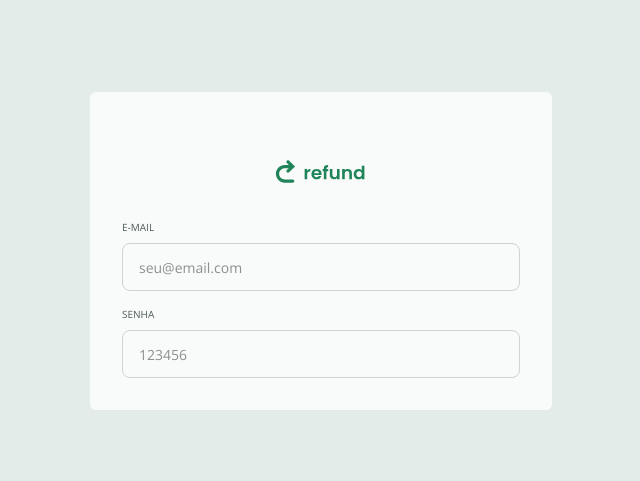
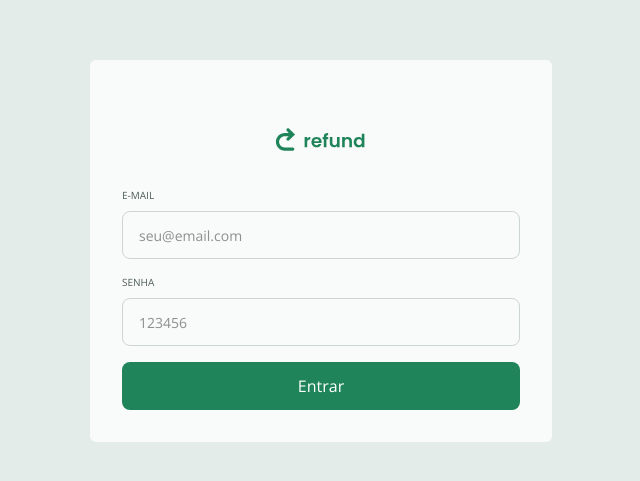
Before and after one commit to MSixels/Refund_React, a React (Vite) app: page / in a window 1280 px wide. Shown: the part 149-630 px from the top of the page, without its empty margins (319-959 px from the left). Built offline with nearby package versions, Linux system fonts and the light colour scheme.

Commit message:
Criando onSubmit com os Estados

```diff
--- /dev/null
+++ b/src/components/Button.tsx
@@ -0,0 +1,9 @@
+type Props = React.ComponentProps<"button"> & {
+  isLoading?: boolean
+}
+
+export function Button({ children, isLoading, type = "button", ...rest }: Props) {
+  return <button type={type} disabled={isLoading} {...rest} className="flex items-center justify-center bg-green-100 rounded-lg text-white cursor-pointer hover:bg-green-200 transition ease-linear disabled:opacity-50 disabled:cursor-progress h-12">
+    {children}
+  </button>
+}
--- a/src/components/Input.tsx
+++ b/src/components/Input.tsx
@@ -2,7 +2,7 @@ type Props = React.ComponentProps<"input"> & {
   legend?: string
 }
 
-export function Input({legend, ...rest}: Props) {
+export function Input({legend, type = "text", ...rest}: Props) {
   return (
     <fieldset className="flex flex-1 max-h-20 text-gray-200 focus-within:text-green-100">
     {legend && <legend className="uppercase text-xxs  mb-2 text-inherit">
@@ -10,7 +10,7 @@ export function Input({legend, ...rest}: Props) {
     </legend>
     }
 
-    <input type="text" className="w-full h-12 rounded-lg border border-gray-300 px-4 text-sm text-gray-100 bg-transparent outline-none focus:border-2 focus:border-green-100" {...rest} />
+    <input type={type} className="w-full h-12 rounded-lg border border-gray-300 px-4 text-sm text-gray-100 bg-transparent outline-none focus:border-2 focus:border-green-100" {...rest} />
     </fieldset>
     )
 }
--- a/src/pages/SigIn.tsx
+++ b/src/pages/SigIn.tsx
@@ -1,8 +1,23 @@
+import { useState } from "react"
+import { Button } from "../components/Button"
 import { Input } from "../components/Input"
 
 export function SigIn() {
-  return <form className="w-full flex flex-col gap-4">
-    <Input required legend="E-mail" type="email" placeholder="seu@email.com"/>
-    <Input required legend="Senha" type="password" placeholder="123456"/>
+  const [email, setEmail] = useState("")
+  const [password, setPassword] = useState("")
+  const [isLoading, setIsLoading] = useState(false)
+
+  function onSubmit(e: React.FormEvent) {
+    e.preventDefault()
+
+    console.log(email, password)
+  }
+
+
+  return <form onSubmit={onSubmit} className="w-full flex flex-col gap-4">
+    <Input required legend="E-mail" type="email" placeholder="seu@email.com" onChange={(e) => setEmail(e.target.value)} />
+    <Input required legend="Senha" type="password" placeholder="123456" onChange={(e) => setPassword(e.target.value)}/>
+
+    <Button type="submit" isLoading={isLoading}>Entrar</Button>
   </form>
 }
```
